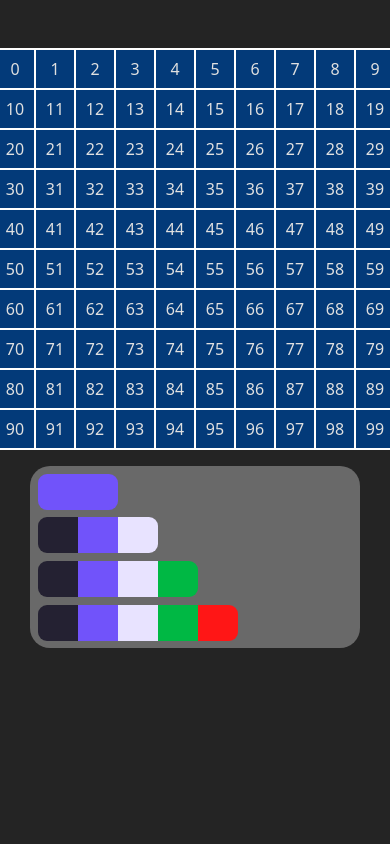
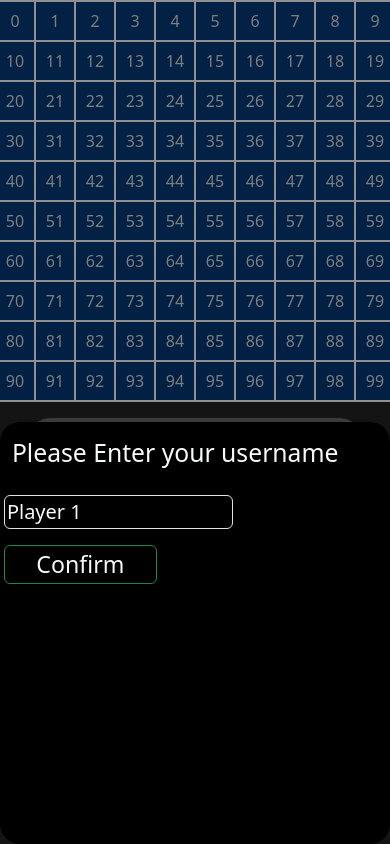
Before and after one commit to CaptainHmD/Battleship-Game, a website: page public/views/game.html in a window 390 px wide. Drawn offline with nearby package versions, Linux system fonts and the light colour scheme; files whose address does not match are found by name.

Commit message:
username modal added

```diff
--- a/public/css/game-style-2.css
+++ b/public/css/game-style-2.css
@@ -54,18 +54,34 @@ body{
      background-color: rgb(3, 58, 121);
 }
 
+.username-modal{
+     position: fixed;
+     top: 0;
+     left: 0;
+     background-color: rgba(0, 0, 0, 0.438);
+     width: 100%;
+     height: 100%;
+     display: flex;
+     flex-direction: column;
+     justify-content: center;
+     align-items: center;
+     overflow: hidden;
+     z-index: 2;
+}
 
-.username-modal{
-     z-index: 2;
+
+.username-modal-body{
+
      background-color: black;
      border-radius: 20px;
      width: 60%;
-     height: 20vh;
      padding: 1%;
+     position: relative;
+
 }
 
 .input-field input{
-     width: 80%;
+     width: 60%;
      margin-right: 2%;
      background-color: transparent;
 
@@ -73,17 +89,48 @@ body{
 }
 
 .confirm-username{
-     width: 15%;
+     width: 40%;
      background-color: transparent;
+     overflow: hidden;
+     transition: background-color 0.6s;
+}
+
+.confirm-username:hover{
+     background-color: #198754;
+}
 
 
+
+.slide-down-username{
+
+
+animation-name: slide-down-usrname;;
+animation-duration: 1s;
+animation-fill-mode: forwards;
+
 }
+
+
+
+@keyframes slide-down-usrname {
+     from{
+          top:0%;
+     }
+     to{
+          top:100%;
+     }
+}
+
 
 
 @media screen and (max-height:860px) {
      .scoreboard{
           display: none;
      }
+     .board-container{
+          margin-top: 0% !important;
+     }
+
 }
 
 
@@ -93,15 +140,40 @@ body{
           width: 60%;
      }
 
+     .hidden-text{
+          display: none;
+     }
+
+     .username-modal-body{
+          height: fit-content;
+          width: 70%;
+     }
+
+     .input-field{
+          flex-direction: column;
+
+     }
+
      .flex-display{
           width: 60%;
      }
 }
 
 
-@media screen and (max-width:475px) {
+@media screen and (max-width:555px) {
      .scoreboard{
           width: 80%;
+     }
+
+     .username-modal{
+          justify-content: flex-end;
+     }
+
+     .username-modal-body{
+          height: 50%;
+          width: 100%;
+
+
      }
 
      .flex-display{
--- a/public/js/script-game-2.js
+++ b/public/js/script-game-2.js
@@ -0,0 +1,30 @@
+
+
+
+function confirmName() {
+    const playerName = document.getElementById("player-name");
+     const inputName = document.getElementById("username");
+     let name = inputName.value;
+
+
+     if (name.length >= 11) {
+          name = name.substring(0, 8)+"..";
+     }
+     if (name.length === 0) {
+          name = "Player 1";
+     }
+
+     playerName.innerText = name;
+     closeModal("usrname");
+}
+
+
+
+function closeModal(name) {
+     const modal = document.getElementById(`${name}-modal`);
+     const body  = document.getElementById(`${name}-modal-body`)
+     body.classList.add("slide-down-username")
+     setTimeout(() => {
+          modal.classList.add("visually-hidden")
+     },650)
+}
--- a/public/js/script-menu.js
+++ b/public/js/script-menu.js
@@ -1,7 +1,7 @@
 
 let currModal = {};
 
-console.log("GGG");
+
 function init(name) {
     currModal = {
         "modal": document.getElementById(`${name}-modal`),
--- a/public/views/game.html
+++ b/public/views/game.html
@@ -20,7 +20,7 @@
     <div class="scoreboard mt-3">
       <div class="score-info-container text-info">
         <i class=" bi bi-person-fill"></i>
-        <h2>player 1</h2>
+        <h2 id="player-name">Player 1</h2>
       </div>
 
       <!--HAMAD-->
@@ -37,7 +37,7 @@
     </div>
   </div>
   <div class="container">
-    <div class="row justify-content-center mt-5">
+    <div class="board-container row justify-content-center mt-5">
       <div class="board" id="board">
         <!-- <div class="cell" data-cell>1</div>
         <div class="cell" data-cell>2</div>
@@ -157,19 +157,26 @@
 
 
   <!--username modal-->
-  <!-- <div class="username-modal position-absolute start-50 top-50 translate-middle">
-    <h1 class="text-light">Please Enter your username</h1>
-    <div class="input-field d-flex">
-      <input class="text-light fs-3 border rounded" type="text" name="" id="username">
-      <button class="confirm-username text-light fs-3 border rounded border-success">Confirm</button>
+  <div class="username-modal" id="usrname-modal">
+    <div class="username-modal-body"
+    id="usrname-modal-body"
+    >
+      <div class="d-flex justify-content-between align-items-center p-2">
+        <p class="text-light fs-lg-1 fs-2">Please Enter your username</p>
+      </div>
+      <div class="input-field d-flex">
+        <input class="text-light fs-5 border rounded" type="text" name="" id="username" value="Player 1">
+        <button class="confirm-username text-light fs-3 border rounded border-success mt-3
+        mt-md-0" id="close-btn-usrname" onclick="confirmName('usrname')">Confirm</button>
+      </div>
     </div>
-  </div> -->
+  </div>
 
-  <script src="https://cdn.jsdelivr.net/npm/bootstrap@5.2.1/dist/js/bootstrap.bundle.min.js"
+    <script src="https://cdn.jsdelivr.net/npm/bootstrap@5.2.1/dist/js/bootstrap.bundle.min.js"
     integrity="sha384-u1OknCvxWvY5kfmNBILK2hRnQC3Pr17a+RTT6rIHI7NnikvbZlHgTPOOmMi466C8"
     crossorigin="anonymous"></script>
-  <script src="../js/script-game.js"></script>
-  <script src="../js/script-game-2.js"></script>
+    <script src="../js/script-game.js"></script>
+    <script src="../js/script-game-2.js"></script>
 </body>
 
 </html>
```
Also changed, not shown: public/js/script-game.js (line endings or trailing spaces).
